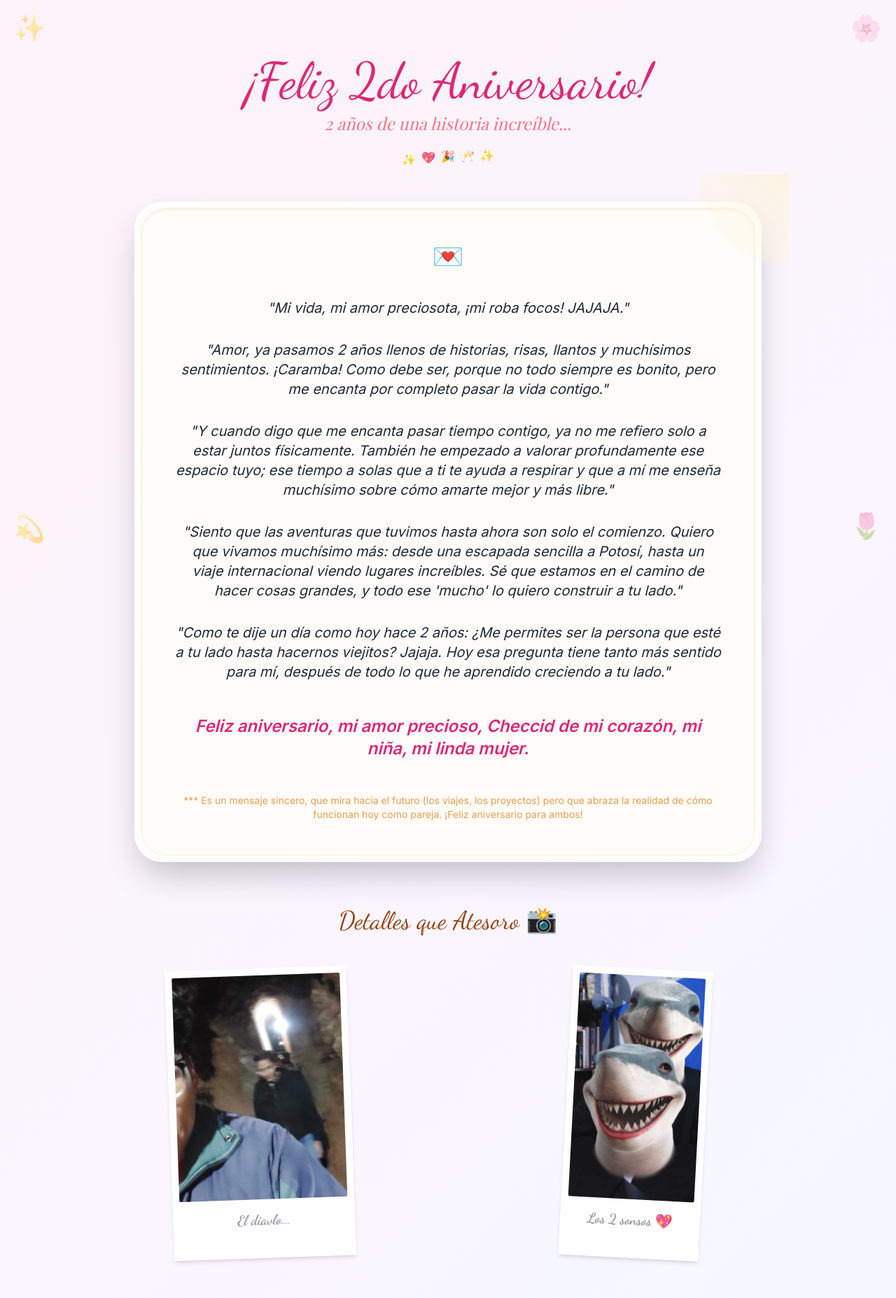
After one commit to michel-mancilla/carta, a Django app: page /aniversario/ in a window 1280 px wide. The commit adds this page. Shown: the top 1855 px of the page at 70% size. Run offline with Django 5.2, Linux system fonts and the light colour scheme; some libraries are stand-ins or nearby versions; some web fonts are replaced.

Commit message:
aniversario

```diff
--- /dev/null
+++ b/dedicacion/templates/dedicacion/aniversario.html
@@ -0,0 +1,165 @@
+{% extends 'dedicacion/base.html' %}
+{% load static %}
+
+{% block title %}Nuestro 2do Aniversario 💖{% endblock %}
+
+{% block extra_css %}
+<style>
+    .scrapbook-card {
+        background-color: #fff9f0;
+        background-image:
+            radial-gradient(#d97706 0.5px, transparent 0.5px),
+            radial-gradient(#d97706 0.5px, #fff9f0 0.5px);
+        background-size: 20px 20px;
+        background-position: 0 0, 10px 10px;
+        opacity: 0.8;
+    }
+
+    .polaroid {
+        background: white;
+        padding: 10px 10px 40px 10px;
+        box-shadow: 0 4px 6px -1px rgb(0 0 0 / 0.1), 0 2px 4px -2px rgb(0 0 0 / 0.1);
+        transform: rotate(-2deg);
+        transition: transform 0.3s ease;
+    }
+
+    .polaroid:hover {
+        transform: rotate(0deg) scale(1.05);
+        z-index: 20;
+    }
+
+    .polaroid-right {
+        transform: rotate(3deg);
+    }
+
+    .funny-label {
+        font-family: 'cursive';
+        background: #fef08a;
+        padding: 2px 10px;
+        border-radius: 4px;
+        transform: rotate(-5deg);
+        display: inline-block;
+    }
+</style>
+{% endblock %}
+
+{% block content %}
+<div class="min-h-screen pt-20 pb-12 px-4 flex flex-col items-center">
+    <!-- Encabezado de Aniversario -->
+    <div class="text-center mb-12 animate-fade-in-up">
+        <h1 class="font-cursive text-5xl md:text-7xl text-pink-600 mb-2 drop-shadow-sm">
+            ¡Feliz 2do Aniversario!
+        </h1>
+        <p class="font-elegant text-xl md:text-2xl text-rose-400 italic">
+            2 años de una historia increíble...
+        </p>
+        <div class="mt-6 flex justify-center gap-2">
+            <span class="animate-bounce" style="animation-delay: 0.1s">✨</span>
+            <span class="animate-bounce" style="animation-delay: 0.2s">💖</span>
+            <span class="animate-bounce" style="animation-delay: 0.3s">🎉</span>
+            <span class="animate-bounce" style="animation-delay: 0.4s">🥂</span>
+            <span class="animate-bounce" style="animation-delay: 0.5s">✨</span>
+        </div>
+    </div>
+
+    <!-- Carta Principal -->
+    <div class="max-w-4xl w-full glass-effect rounded-[2.5rem] p-1 md:p-2 mb-16 shadow-2xl relative animate-fade-in-up" style="animation-delay: 0.2s">
+        <div class="bg-[#fffcf9] rounded-[2.3rem] p-8 md:p-12 border border-amber-100 shadow-inner overflow-hidden">
+            <!-- Decoración de esquina -->
+            <div class="absolute top-0 right-0 w-32 h-32 bg-gradient-to-bl from-amber-100/50 to-transparent rounded-bl-full -mr-10 -mt-10"></div>
+
+            <div class="relative z-10 text-center mb-10">
+                <span class="text-4xl">💌</span>
+            </div>
+
+            <div class="space-y-8 font-simple text-gray-800 text-lg md:text-xl leading-relaxed text-center italic">
+                <p>
+                    "Mi vida, mi amor preciosota, ¡mi roba focos! JAJAJA."
+                </p>
+                <p>
+                    "Amor, ya pasamos 2 años llenos de historias, risas, llantos y muchísimos sentimientos. ¡Caramba! Como debe ser, porque no todo siempre es bonito, pero me encanta por completo pasar la vida contigo."
+                </p>
+                <p>
+                    "Y cuando digo que me encanta pasar tiempo contigo, ya no me refiero solo a estar juntos físicamente. También he empezado a valorar profundamente ese espacio tuyo; ese tiempo a solas que a ti te ayuda a respirar y que a mí me enseña muchísimo sobre cómo amarte mejor y más libre."
+                </p>
+                <p>
+                    "Siento que las aventuras que tuvimos hasta ahora son solo el comienzo. Quiero que vivamos muchísimo más: desde una escapada sencilla a Potosí, hasta un viaje internacional viendo lugares increíbles. Sé que estamos en el camino de hacer cosas grandes, y todo ese 'mucho' lo quiero construir a tu lado."
+                </p>
+                <p>
+                    "Como te dije un día como hoy hace 2 años: ¿Me permites ser la persona que esté a tu lado hasta hacernos viejitos? Jajaja. Hoy esa pregunta tiene tanto más sentido para mí, después de todo lo que he aprendido creciendo a tu lado."
+                </p>
+                <p class="font-bold text-pink-600 text-2xl pt-4">
+                    Feliz aniversario, mi amor precioso, Checcid de mi corazón, mi niña, mi linda mujer.
+                </p>
+            </div>
+
+            <div class="mt-12 text-center text-sm text-amber-600/70 font-simple">
+                *** Es un mensaje sincero, que mira hacia el futuro (los viajes, los proyectos) pero que abraza la realidad de cómo funcionan hoy como pareja. ¡Feliz aniversario para ambos!
+            </div>
+        </div>
+    </div>
+
+    <!-- Galería de Recuerdos -->
+    <div class="max-w-5xl w-full mb-20 px-4">
+        <h2 class="font-cursive text-4xl text-amber-800 text-center mb-12">Detalles que Atesoro 📸</h2>
+
+        <div class="grid grid-cols-1 md:grid-cols-2 gap-12 md:gap-20">
+            <!-- Foto 1: El Diavlo -->
+            <div class="flex flex-col items-center">
+                <div class="polaroid hover-lift">
+                    <img src="{% static 'dedicacion/images/recuerdos/eldiavlo.jpg' %}" alt="El Diavlo" class="w-full h-80 object-cover rounded-sm">
+                    <p class="font-cursive text-center mt-4 text-gray-500 text-xl">El diavlo...</p>
+                </div>
+            </div>
+
+            <!-- Foto 2: Los 2 Sonsos -->
+            <div class="flex flex-col items-center">
+                <div class="polaroid polaroid-right hover-lift">
+                    <img src="{% static 'dedicacion/images/recuerdos/los2sonsos.jpg' %}" alt="Los 2 Sonsos" class="w-full h-80 object-cover rounded-sm">
+                    <p class="font-cursive text-center mt-4 text-gray-500 text-xl">Los 2 sonsos 💖</p>
+                </div>
+            </div>
+        </div>
+    </div>
+
+    <!-- Sección de Risas -->
+    <div class="max-w-4xl w-full bg-amber-50/50 rounded-3xl p-8 md:p-12 border-2 border-dashed border-amber-200 mb-16 relative overflow-hidden">
+        <!-- Decoración -->
+        <div class="absolute -top-6 -left-6 text-4xl opacity-50">😂</div>
+        <div class="absolute -bottom-6 -right-6 text-4xl opacity-50">🤪</div>
+
+        <h3 class="font-cursive text-3xl text-amber-900 text-center mb-8 italic">¡Un poco de broma para cerrar con risas!</h3>
+
+        <div class="grid grid-cols-1 sm:grid-cols-2 gap-8">
+            <!-- Foto Graciosa 1 -->
+            <div class="flex flex-col items-center gap-4">
+                <div class="w-64 h-64 rounded-2xl overflow-hidden shadow-lg border-4 border-white rotate-2 hover:rotate-0 transition-transform duration-300">
+                    <img src="{% static 'dedicacion/images/recuerdos/queseraeso.jpeg' %}" alt="¿Qué será eso?" class="w-full h-full object-cover">
+                </div>
+                <span class="funny-label">¿Qué será eso? 🤔</span>
+            </div>
+
+            <!-- Foto Graciosa 2 -->
+            <div class="flex flex-col items-center gap-4">
+                <div class="w-64 h-64 rounded-2xl overflow-hidden shadow-lg border-4 border-white -rotate-2 hover:rotate-0 transition-transform duration-300">
+                    <img src="{% static 'dedicacion/images/recuerdos/concentracion.jpg' %}" alt="Máxima Concentración" class="w-full h-full object-cover">
+                </div>
+                <span class="funny-label" style="transform: rotate(3deg);">Máxima Concentración 😤</span>
+            </div>
+        </div>
+    </div>
+
+    <!-- Botón de retorno -->
+    <div class="text-center mt-8 space-y-4">
+        <p class="font-simple text-gray-500 animate-pulse">Te amo hoy, mañana y siempre.</p>
+        <div class="flex gap-4 justify-center">
+            <a href="{% url 'carta' %}" class="bg-white/70 backdrop-blur-md text-pink-600 px-8 py-3 rounded-full border border-pink-200 hover:bg-white transition-all duration-300 font-medium shadow-md hover-lift">
+                Regresar a la carta
+            </a>
+            <a href="{% url 'inicio' %}" class="bg-gradient-to-r from-pink-500 to-rose-500 text-white px-8 py-3 rounded-full hover:from-pink-600 transition-all duration-300 font-medium shadow-lg hover-lift">
+                Ir al inicio
+            </a>
+        </div>
+    </div>
+</div>
+{% endblock %}
--- a/dedicacion/urls.py
+++ b/dedicacion/urls.py
@@ -11,4 +11,5 @@ urlpatterns = [
     path('recuerdos/', views.nuestros_recuerdos, name='recuerdos'),
     path('amor/', views.mi_amor, name='amor'),
     path('palabras/', views.palabras_especiales, name='palabras'),
+    path('aniversario/', views.mensaje_aniversario, name='aniversario'),
 ]
--- a/dedicacion/views.py
+++ b/dedicacion/views.py
@@ -14,3 +14,6 @@ def mi_amor(request):
 
 def palabras_especiales(request):
     return render(request, 'dedicacion/palabras.html')
+
+def mensaje_aniversario(request):
+    return render(request, 'dedicacion/aniversario.html')
```
Also changed, not shown: dedicacion/templates/dedicacion/carta.html (+11 -2 lines), dedicacion/static/dedicacion/images/recuerdos/concentracion.jpg (added), dedicacion/static/dedicacion/images/recuerdos/queseraeso.jpeg (added).
